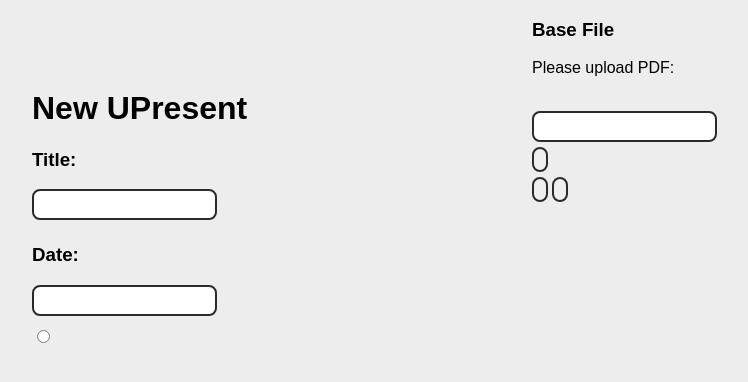
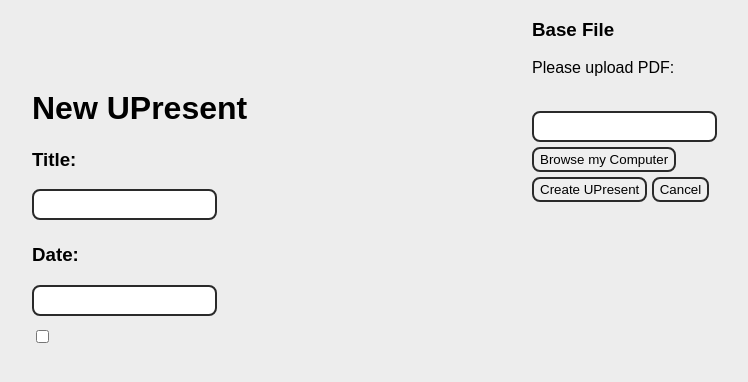
Before and after one commit to hcuri/Team5, a PHP site: page /new.php in a window 1280 px wide. Shown: the top 382 px of the page, without its empty margins (68-816 px from the left). Run offline with PHP 8.4, Linux system fonts and the light colour scheme.

Commit message:
Changed buttons (hopefully)

```diff
--- a/new.php
+++ b/new.php
@@ -14,18 +14,18 @@
 		<input type="text" name="title"/><br/>
 		<h3>Date:</h3>
 		<input type="text" name="date"/><br/>
-		<input type="radio" name="private" value="Private?"/>
+		<input type="checkbox" name="private" value="Private?"/>
 		<!--Code input?-->
 	</div>
 	<div id="fileinfo">
 		<h3>Base File</h3>
 		<p>Please upload PDF:</p><br/>
 		<input type="text" name="filepath"/><br/>
-		<input type="button" name="browse"/>
+		<input type="button" name="browse" value="Browse my Computer"/>
 	</div>
 	<div id="create">
-		<input type="button" name="create"/>
-		<input type="button" name="cancel"/>
+		<input type="button" name="create" value="Create UPresent"/>
+		<input type="button" name="cancel" value="Cancel"/>
 	</div>
 	<!--<div id="footer">UPresent 2014 | About | Terms | Privacy | Contact </div>
 -->
```
